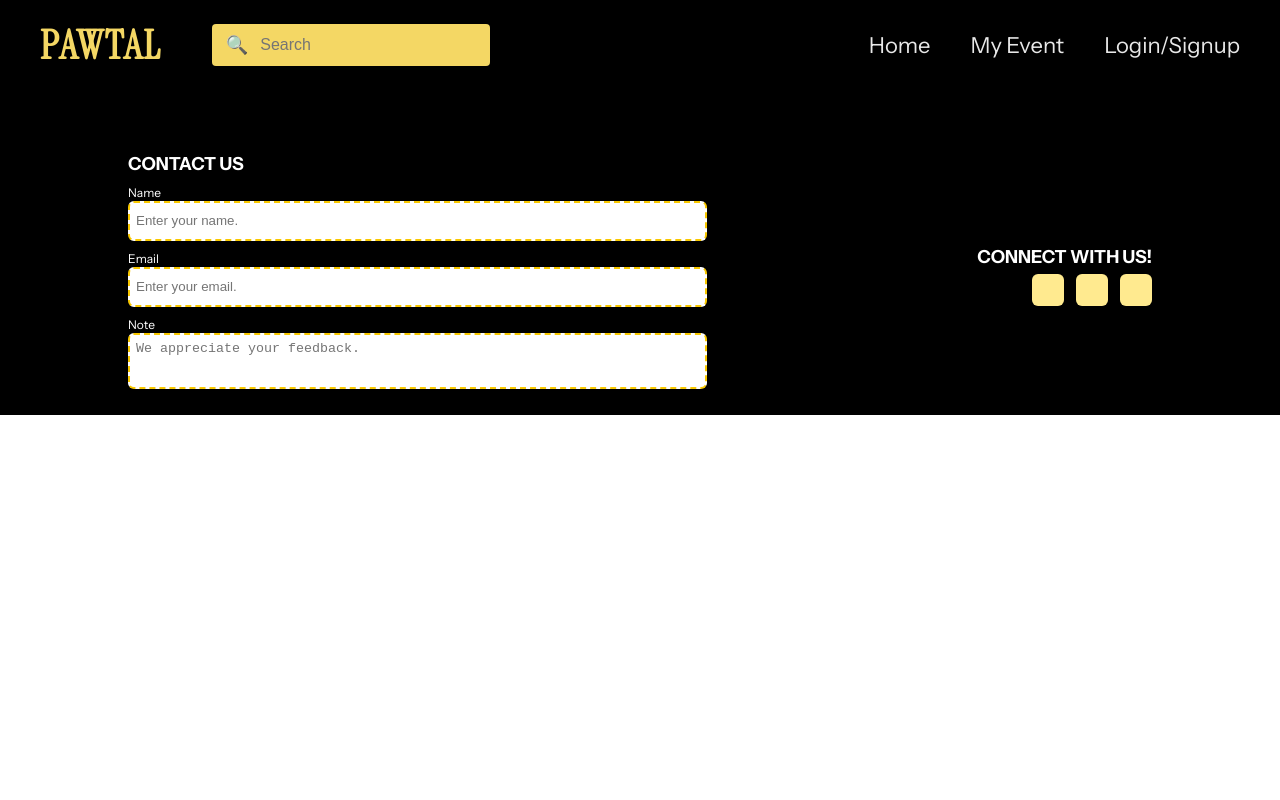
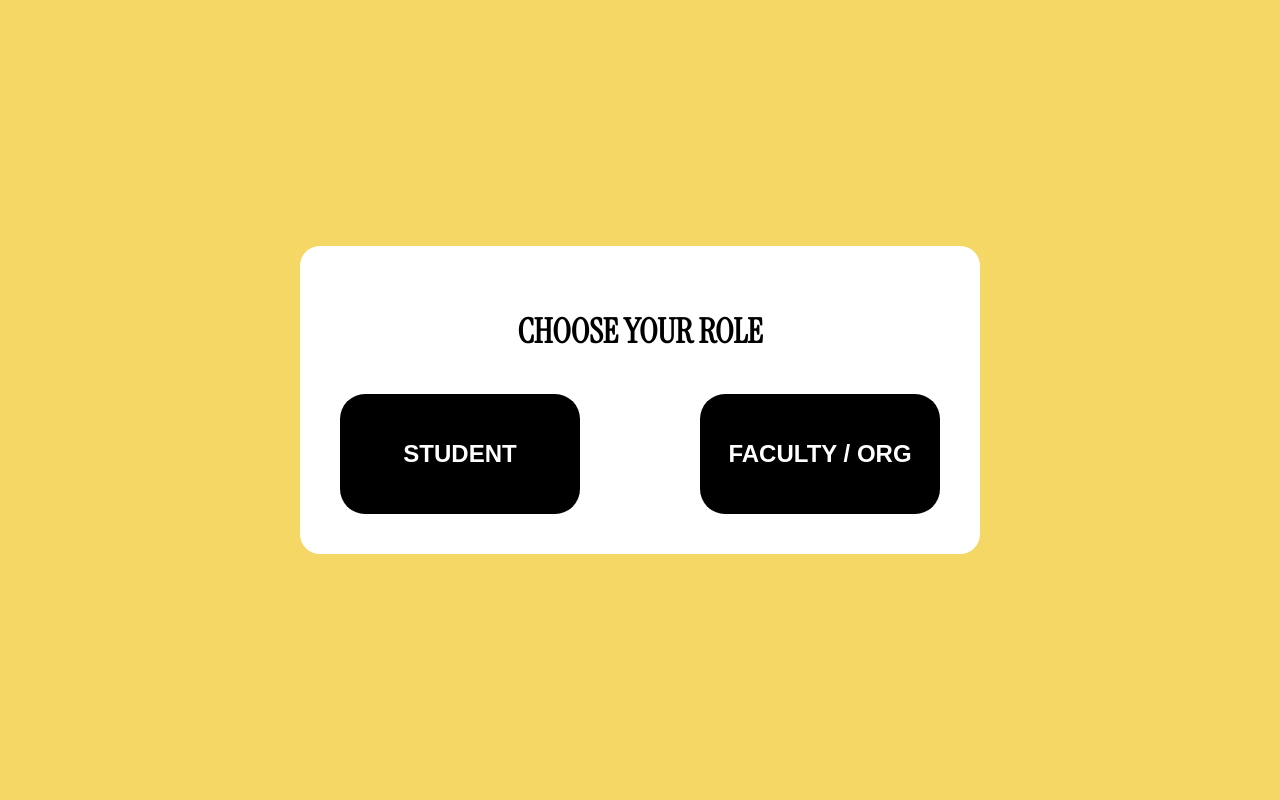
Before and after one commit to khuenguyen1701/pawtal, a Vue app: page /choose-role in a window 1280 px wide. Shown: the top 800 px of the page. Built offline with nearby package versions, Linux system fonts and the light colour scheme; no server answers.

Commit message:
authentication fixed

```diff
--- a/src/App.vue
+++ b/src/App.vue
@@ -7,7 +7,7 @@ import Footer from './components/Footer.vue';
 
 const route = useRoute()
 
-const hideOn = ['/login', '/signup']
+const hideOn = ['/login', '/signup', '/choose-role']
 
 const showNavbar = computed(() => !hideOn.includes(route.path))
 </script>
--- a/src/components/NavBar.vue
+++ b/src/components/NavBar.vue
@@ -12,6 +12,15 @@
     <div class="nav-right">
       <router-link to="/home" class="nav-link">Home</router-link>
       <router-link to="/myevent" class="nav-link">My Event</router-link>
+
+      <!-- Show Manage Page ONLY for faculty/org -->
+        <router-link
+        v-if="currentUserRole === 'faculty'"
+        to="/managepage"
+        class="nav-link"
+        >
+        Manage
+        </router-link>
 
       <!-- If NOT logged in -->
       <router-link v-if="!currentUser" to="/login" class="nav-link">
@@ -30,8 +39,9 @@
 <script setup>
 import { computed } from "vue"
 import { useRouter } from "vue-router"
-import { currentUser, auth } from "../firebase.js"
+import { currentUser, currentUserRole, auth } from "../firebase.js"
 import { signOut } from "firebase/auth"
+
 
 // Router
 const router = useRouter()
--- a/src/components/RoleSelection.vue
+++ b/src/components/RoleSelection.vue
@@ -3,37 +3,50 @@
     <div class="role-card">
       <h1 class="title">CHOOSE YOUR ROLE</h1>
 
-      <div class="roles">
-        <button class="role-btn" @click="chooseRole('student')">
+      <div class="roles" v-if="!message">
+        <button class="role-btn" @click="selectRole('student')">
           STUDENT
         </button>
 
-        <button class="role-btn" @click="chooseRole('faculty')">
-          FACULTY<br />ORGANIZATION
+        <button class="role-btn" @click="selectRole('faculty')">
+          FACULTY / ORG
         </button>
       </div>
+
+      <!-- SUCCESS MESSAGE -->
+      <p v-if="message" class="success-msg">{{ message }}</p>
     </div>
   </div>
 </template>
 
 <script setup>
-import { auth, db } from "../firebase.js";
-import { doc, setDoc } from "firebase/firestore";
-import { useRouter } from "vue-router";
+import { ref } from "vue"
+import { auth, db } from "../firebase.js"
+import { doc, setDoc } from "firebase/firestore"
+import { useRouter } from "vue-router"
+import { currentUserRole } from "../firebase.js"
 
-const router = useRouter();
+const router = useRouter()
+const message = ref("")
 
-const chooseRole = async (role) => {
-  const user = auth.currentUser;
-  if (!user) return;
+const selectRole = async (role) => {
+  const user = auth.currentUser
+  if (!user) return
 
   // Save role in Firestore
-  await setDoc(doc(db, "users", user.uid), { role });
+  await setDoc(doc(db, "users", user.uid), { role })
 
-  // Redirect based on role
-  if (role === "student") router.push("/home");
-  else router.push("/managepage");
-};
+  currentUserRole.value = role
+
+  // Show success message with redirect notice
+  message.value = `Successfully signed up as ${role.toUpperCase()} — redirecting...`
+
+  // Redirect after delay
+  setTimeout(() => {
+  router.push("/home")
+  }, 1500)
+
+}
 </script>
 
 <style scoped>
@@ -75,9 +88,18 @@ const chooseRole = async (role) => {
   color: white;
   cursor: pointer;
   border: none;
+  transition: 0.25s ease;
 }
 
 .role-btn:hover {
   transform: scale(1.05);
+  background: #222;
+}
+
+.success-msg {
+  margin-top: 30px;
+  font-size: 20px;
+  color: green;
+  font-weight: bold;
 }
 </style>
--- a/src/components/SignUp.vue
+++ b/src/components/SignUp.vue
@@ -65,7 +65,7 @@ const handleSignUp = async () => {
     // create account in Firebase
     await createUserWithEmailAndPassword(auth, email.value, password.value)
 
-    router.push('/home')
+    router.push('/choose-role')
   } catch (err) {
     const code = err.code;
 
--- a/src/router/index.js
+++ b/src/router/index.js
@@ -1,4 +1,5 @@
 import { createRouter, createWebHistory } from 'vue-router'
+import { currentUser, currentUserRole } from "../firebase.js"
 
 import Home from '../components/LandingPage.vue'
 import Login from '../components/Login.vue'
@@ -6,6 +7,7 @@ import SignUp from '../components/SignUp.vue'
 import EventPage from '../components/EventPage.vue'
 import ManagePage from '../components/ManagePage.vue'
 import CreateEvent from '../components/CreateEvent.vue'
+import RoleSelection from '../components/RoleSelection.vue'
 
 const routes = [
   { path: '/', redirect: '/home' },
@@ -21,7 +23,11 @@ const routes = [
     component: SignUp ,
     // meta: {requiresGuest: true}
   },
-
+  {
+  path: '/choose-role',
+  name: 'ChooseRole',
+  component: RoleSelection
+  },
   { path: '/login',
     name: 'Login',
     component: Login,
@@ -45,16 +51,6 @@ const routes = [
     name: 'CreateEvent',
     component: CreateEvent,
   }
-  // { path: '/managepage',
-  //   name: 'ManagePage',
-  //   component: ManagePage
-  // },
-  // {
-  //   path: '/events/:id',
-  //   name: 'EventPage',
-  //   component: EventPage,
-  //   props: true,
-  // },
 ]
 
 const router = createRouter({
@@ -62,4 +58,34 @@ const router = createRouter({
   routes,
 })
 
+router.beforeEach((to, from, next) => {
+  const user = currentUser.value
+  const role = currentUserRole.value
+
+  // 1️⃣ Allow ChooseRole to redirect after selecting (prevents redirect block)
+  if (from.name === "ChooseRole") {
+    return next()
+  }
+
+  // 2️⃣ Prevent users who ALREADY HAVE a role from opening ChooseRole again
+  if (role && to.name === "ChooseRole") {
+    return next("/home")
+  }
+
+  // 3️⃣ Force new users (no role yet) to choose a role only ONCE
+  if (user && !role && to.name !== "ChooseRole") {
+    return next("/choose-role")
+  }
+
+  // 4️⃣ Restrict ManagePage to faculty/org roles
+  if (to.name === "ManagePage") {
+    if (!user) return next("/login")
+    if (role !== "faculty") return next("/home")
+  }
+
+  next()
+})
+
+
+
 export default router
```
